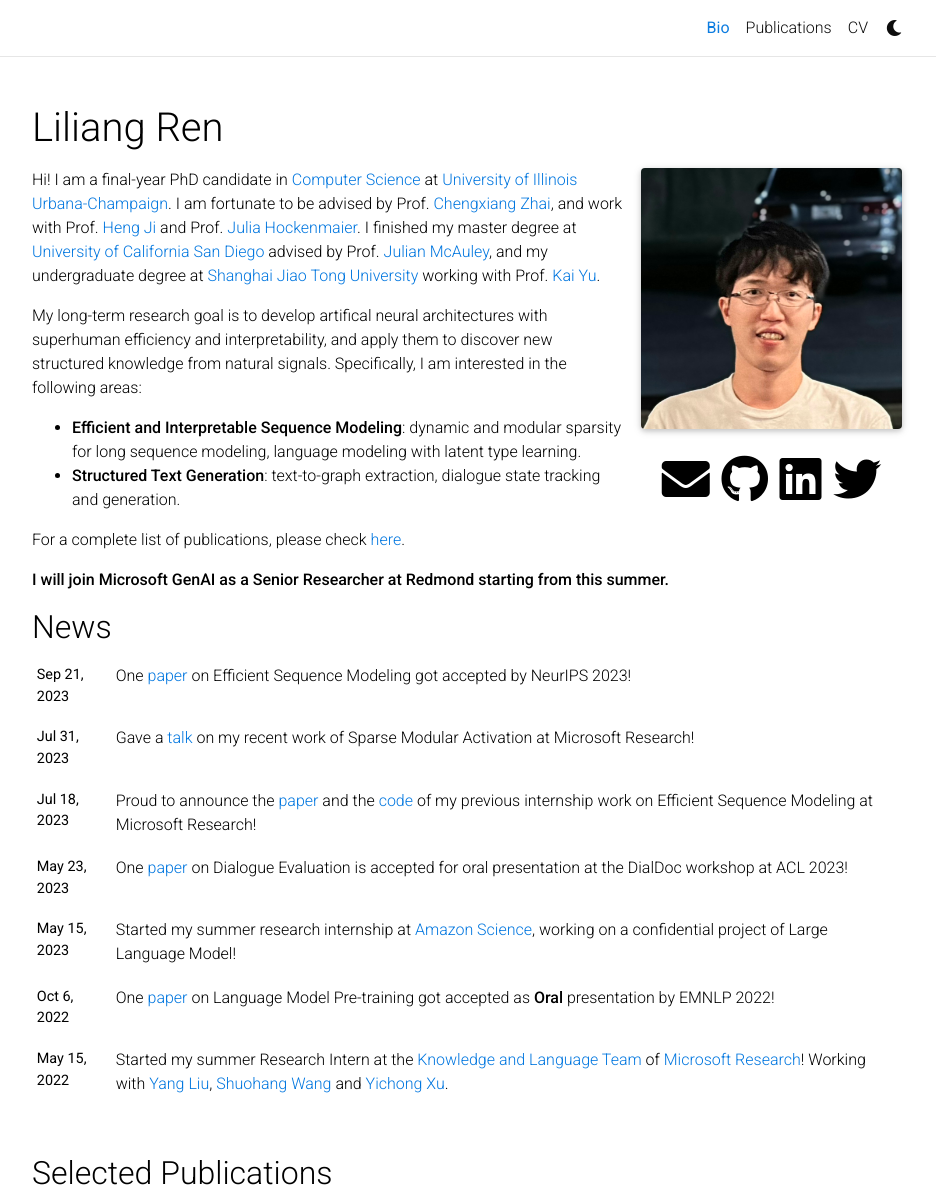
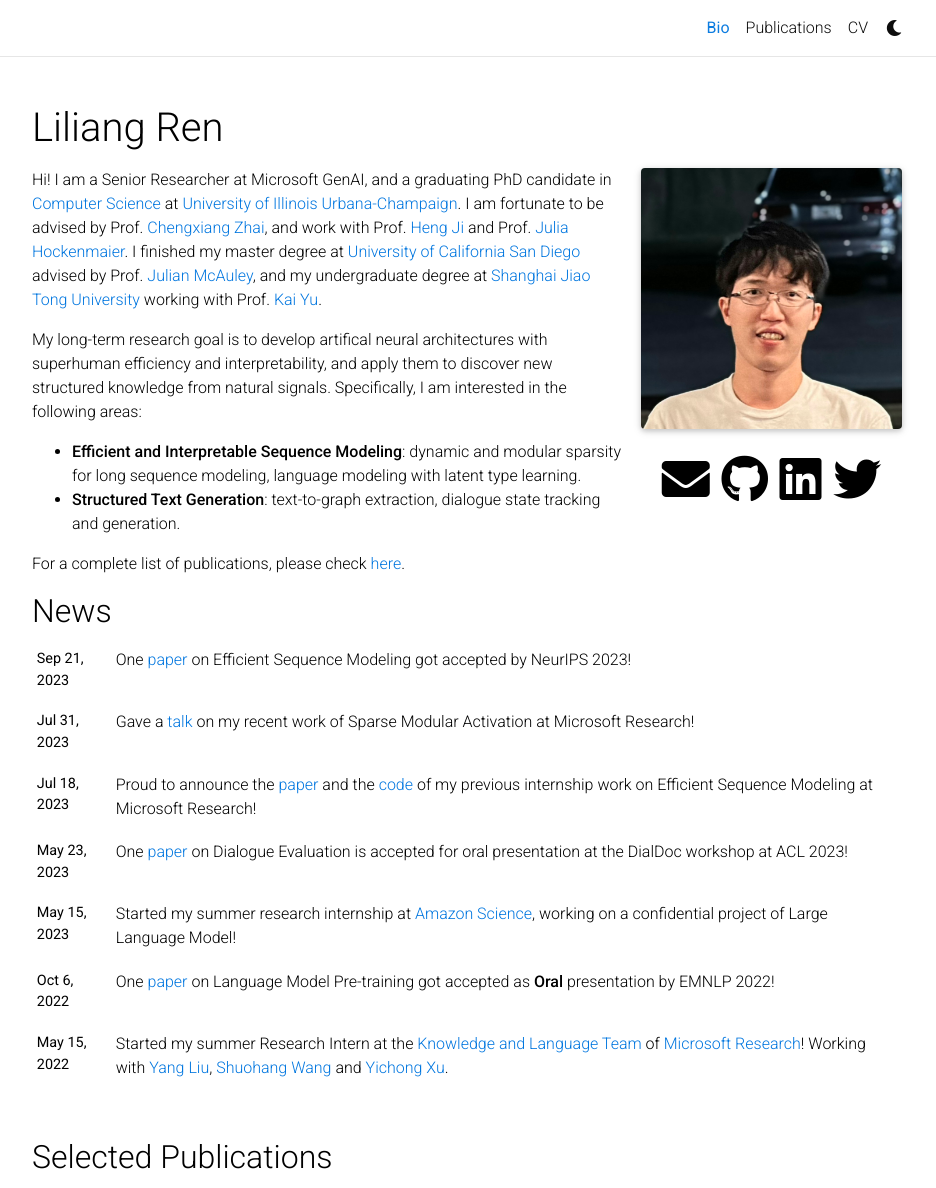
Before and after one commit to renll/renll.github.io, a Jekyll site: the page built from _pages/about.md, in a window 1280 px wide and 1378 px high, cut to the strip 0-1188 px from the top of the window. Shown: the whole strip, without its empty margins (173-1109 px from the left). Built offline with Jekyll 4.4.1, drawn with Linux system fonts in a browser that asks for light colours; full-size pictures stand in for the smaller copies a plugin makes; comment, search, counter and statistics services are not loaded; a style sheet for code colours, icons or effects is not loaded.

Commit message:
Update about.md

```diff
--- a/_pages/about.md
+++ b/_pages/about.md
@@ -13,7 +13,7 @@
 social: true  # includes social icons at the bottom of the page
 ---
 
-Hi! I am a final-year PhD candidate in [Computer Science](https://cs.illinois.edu/) at [University of Illinois Urbana-Champaign](https://illinois.edu/). I am fortunate to be advised by Prof. [Chengxiang Zhai](http://czhai.cs.illinois.edu/), and work with Prof. [Heng Ji](http://blender.cs.illinois.edu/hengji.html) and Prof. [Julia Hockenmaier](https://juliahmr.cs.illinois.edu/). I finished my master degree at [University of California San Diego](https://jacobsschool.ucsd.edu/) advised by Prof. [Julian McAuley](https://cseweb.ucsd.edu/~jmcauley/), and my undergraduate degree at [Shanghai Jiao Tong University](https://www.ji.sjtu.edu.cn/) working with Prof. [Kai Yu](https://x-lance.sjtu.edu.cn/en/members/kai_yu).
+Hi! I am a Senior Researcher at Microsoft GenAI, and a graduating PhD candidate in [Computer Science](https://cs.illinois.edu/) at [University of Illinois Urbana-Champaign](https://illinois.edu/). I am fortunate to be advised by Prof. [Chengxiang Zhai](http://czhai.cs.illinois.edu/), and work with Prof. [Heng Ji](http://blender.cs.illinois.edu/hengji.html) and Prof. [Julia Hockenmaier](https://juliahmr.cs.illinois.edu/). I finished my master degree at [University of California San Diego](https://jacobsschool.ucsd.edu/) advised by Prof. [Julian McAuley](https://cseweb.ucsd.edu/~jmcauley/), and my undergraduate degree at [Shanghai Jiao Tong University](https://www.ji.sjtu.edu.cn/) working with Prof. [Kai Yu](https://x-lance.sjtu.edu.cn/en/members/kai_yu).
 
 My long-term research goal is to develop artifical neural architectures with superhuman efficiency and interpretability, and apply them to discover new structured knowledge from natural signals. Specifically, I am interested in the following areas:
 
@@ -24,5 +24,3 @@
  -->
 
 For a complete list of publications, please check [here](/publications/).
-
- **I will join Microsoft GenAI as a Senior Researcher at Redmond starting from this summer.**
```
